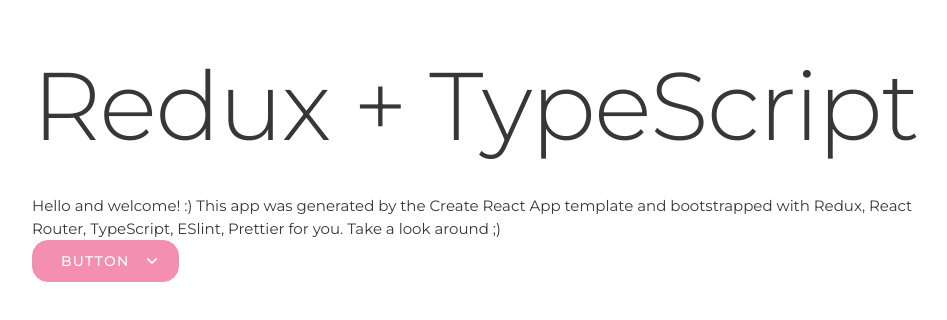
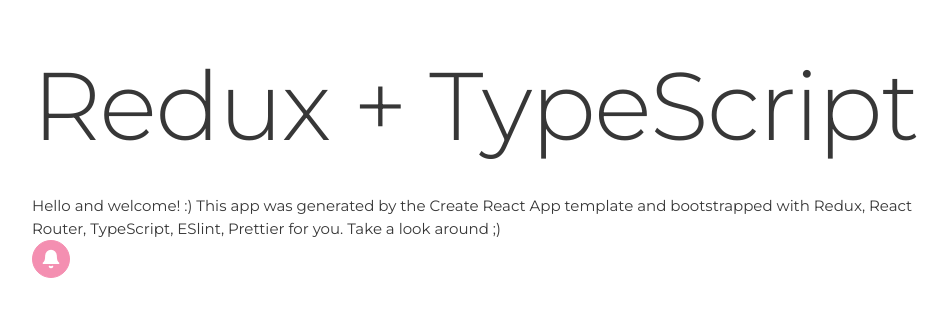
Before and after one commit to kedeinroga/get-that-home, a React (Create React App) app in the folder get-that-home/: page / in a window 1280 px wide. Shown: the top 320 px of the page, without its empty margins (160-1107 px from the left). Built offline with nearby package versions, Linux system fonts and the light colour scheme.

Commit message:
I fixed tthe styles of icon prop for button component

```diff
--- a/get-that-home/src/components/Button.tsx
+++ b/get-that-home/src/components/Button.tsx
@@ -1,12 +1,12 @@
 import styled from '@emotion/styled'
 import React, { ReactNode } from 'react'
 import { RiArrowDownSLine } from 'react-icons/ri'
-import { FiBell } from 'react-icons/fi'
 import { colors, TextButton } from '../ui'
 
 interface IProps {
   children: ReactNode
   childrenIcon?: ReactNode
+  select?: boolean
   icon: boolean
   secundary: boolean
   disabled: boolean
@@ -45,8 +45,11 @@
     padding: 8px 16px;
     padding: ${(props: IProps) => props.large && '16px 24px'};
     padding: ${(props: IProps) => props.small && '4px 8px'};
+    padding: ${(props: IProps) => props.icon && '8px'};
 
     border-radius: 16px;
+    border-radius: ${(props: IProps) => props.icon && '50px'};
+
     transition: 0.45s all;
     cursor: pointer;
 
@@ -59,9 +62,13 @@
     }
 
     & > svg {
+      stroke: ${colors.white};
       fill: ${colors.white};
+      stroke: ${(props: IProps) => props.secundary && colors.gray};
       fill: ${(props: IProps) => props.secundary && colors.gray};
+      stroke: ${(props: IProps) => props.ghost && colors.gray};
       fill: ${(props: IProps) => props.ghost && colors.gray};
+      stroke: ${(props: IProps) => props.disabled && colors.lightGray};
       fill: ${(props: IProps) => props.disabled && colors.lightGray};
       font-size: 20px;
     }
@@ -76,27 +83,28 @@
 
       border-color: ${colors.darkPink};
       border-color: ${(props: IProps) => props.secundary && colors.darkPink};
-      border-color: ${(props: IProps) => props.ghost && colors.shallowPink};
+      border-color: ${(props: IProps) => props.ghost && colors.darkPink};
       border-color: ${(props: IProps) => props.disabled && colors.shallowGray};
+
+      & > p {
+        color: ${(props: IProps) => props.secundary && colors.darkGray};
+        color: ${(props: IProps) => props.ghost && colors.darkGray};
+        color: ${(props: IProps) => props.disabled && colors.lightGray};
+        margin: 0 12px;
+      }
+
+      & > svg {
+        stroke: ${colors.white};
+        fill: ${colors.white};
+        stroke: ${(props: IProps) => props.secundary && colors.darkGray};
+        fill: ${(props: IProps) => props.secundary && colors.darkGray};
+        stroke: ${(props: IProps) => props.ghost && colors.darkGray};
+        fill: ${(props: IProps) => props.ghost && colors.darkGray};
+        stroke: ${(props: IProps) => props.disabled && colors.lightGray};
+        fill: ${(props: IProps) => props.disabled && colors.lightGray};
+        font-size: 20px;
+      }
     }
-  }
-`
-
-const StyledButtonIcon = styled.i`
-  display: grid;
-  place-items: center;
-  font-size: 20px;
-  padding: 8px;
-  border-radius: 50px;
-  transition: 0.45s all;
-  cursor: pointer;
-
-  :hover {
-    background-color: ${colors.shallowPink};
-  }
-
-  :focus {
-    background-color: black;
   }
 `
 
@@ -104,6 +112,7 @@
   const {
     children,
     childrenIcon,
+    select,
     icon,
     secundary,
     disabled,
@@ -115,6 +124,7 @@
   return (
     <StyledButton
       childrenIcon={childrenIcon}
+      select={select}
       icon={icon}
       secundary={secundary}
       disabled={disabled}
@@ -126,19 +136,16 @@
         <div>
           {childrenIcon}
           <TextButton>{children}</TextButton>
-          <RiArrowDownSLine />
+          {select === true && <RiArrowDownSLine />}
         </div>
       )}
-      {icon && (
-        <StyledButtonIcon>
-          <FiBell />
-        </StyledButtonIcon>
-      )}
+      {icon && <div>{children}</div>}
     </StyledButton>
   )
 }
 
 Button.defaultProps = {
   // ghost: false
-  childrenIcon: ""
+  childrenIcon: '',
+  select: false,
 }
--- a/get-that-home/src/pages/Home.tsx
+++ b/get-that-home/src/pages/Home.tsx
@@ -1,4 +1,5 @@
 import React, { Fragment } from 'react'
+import { FiBell } from 'react-icons/fi'
 import Button from '../components/Button'
 
 export const Home: React.FC = () => {
@@ -11,14 +12,14 @@
         Prettier for you. Take a look around ;)
       </p>
       <Button
-        icon={false}
+        icon
         secundary={false}
         disabled={false}
         ghost={false}
         large={false}
         small={false}
       >
-        Button
+        <FiBell />
       </Button>
     </Fragment>
   )
```
